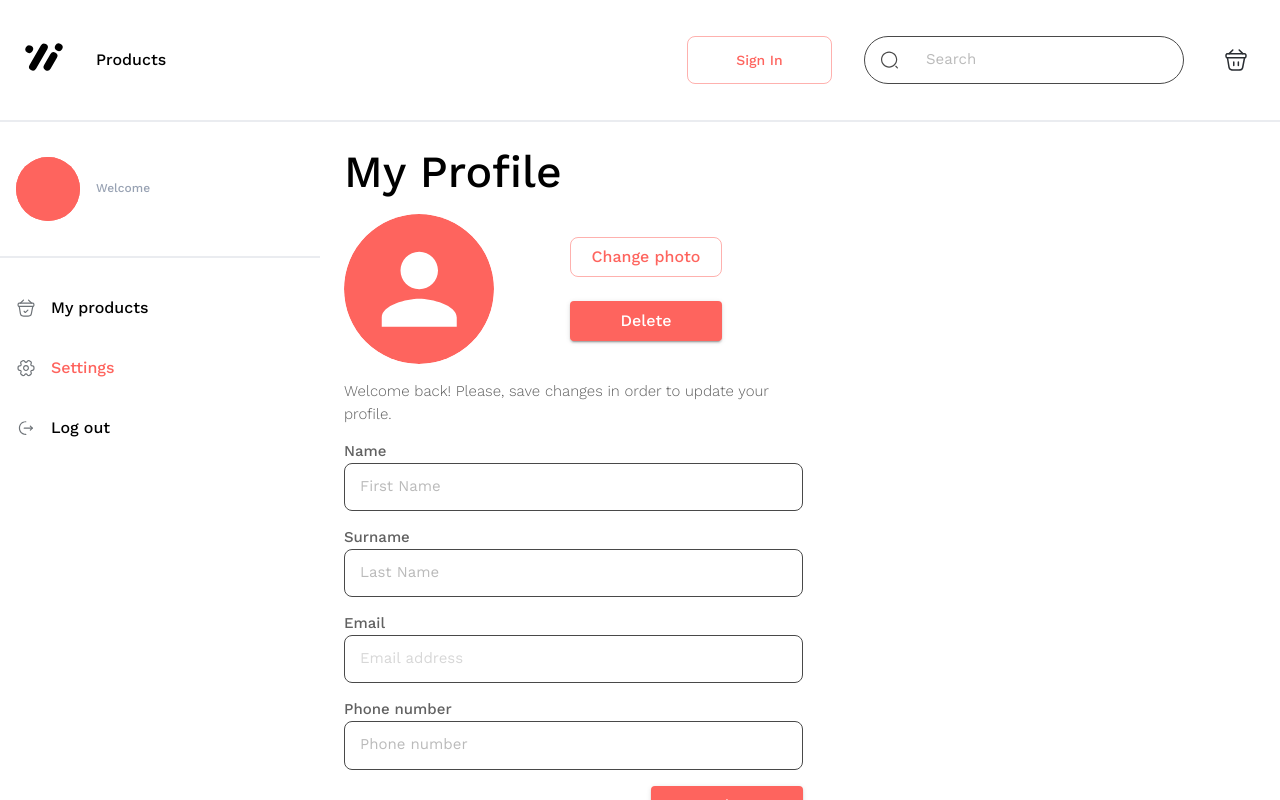
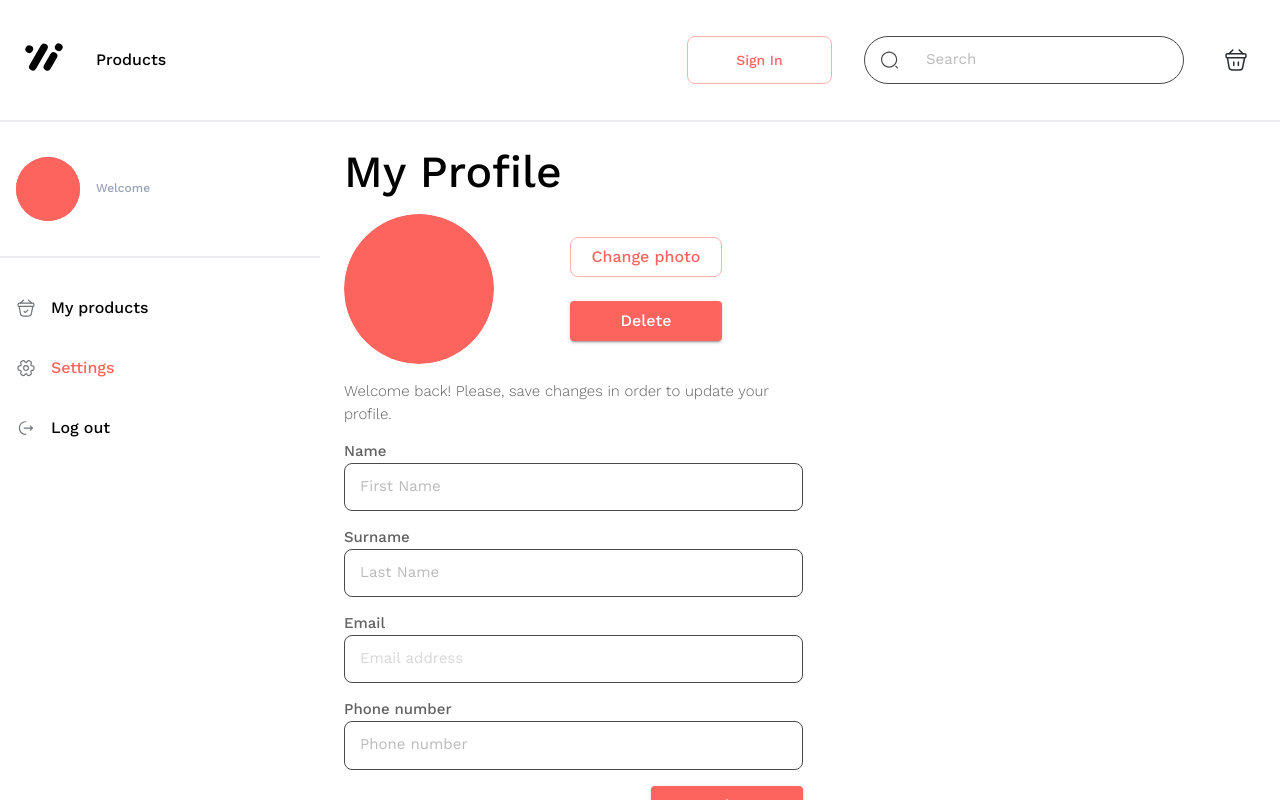
Before and after one commit to Gandrejko/shoes-shop, a Next.js app: page /settings in a window 1280 px wide. Built offline with nearby package versions, Linux system fonts and the light colour scheme; no server answers.

Commit message:
* fix avatar loader

```diff
--- a/src/components/common/UpdateProfile/UpdateProfileAvatarContainer.tsx
+++ b/src/components/common/UpdateProfile/UpdateProfileAvatarContainer.tsx
@@ -73,22 +73,23 @@ const UpdateProfileAvatarContainer = () => {
 
     uploadImage(formData);
   };
+  console.log(isUploadImageLoading);
 
   return (
     <Box sx={styles.headerBox}>
       <Box sx={styles.avatarContainer}>
-        {(isDeleteImageLoading || isUploadImageLoading) && <CircularProgress />}
-        {avatar && (
-          <Image
+        {isDeleteImageLoading || isUploadImageLoading ? (
+          <CircularProgress />
+        ) : (
+          <Avatar
+            sx={styles.avatar}
             src={avatar?.url!}
             alt={currentUser?.username}
-            fill
-            sizes="100%"
-            style={{objectFit: 'cover'}}
-          />
-        )}
-        {!avatar && !isDeleteImageLoading && !isUploadImageLoading && (
-          <Avatar sx={styles.avatar} src="/" alt={currentUser?.username} />
+          >
+            {(currentUser?.firstName ||
+              currentUser?.username ||
+              ' ')[0].toUpperCase()}
+          </Avatar>
         )}
       </Box>
       <Box sx={styles.buttonsBox}>
```
